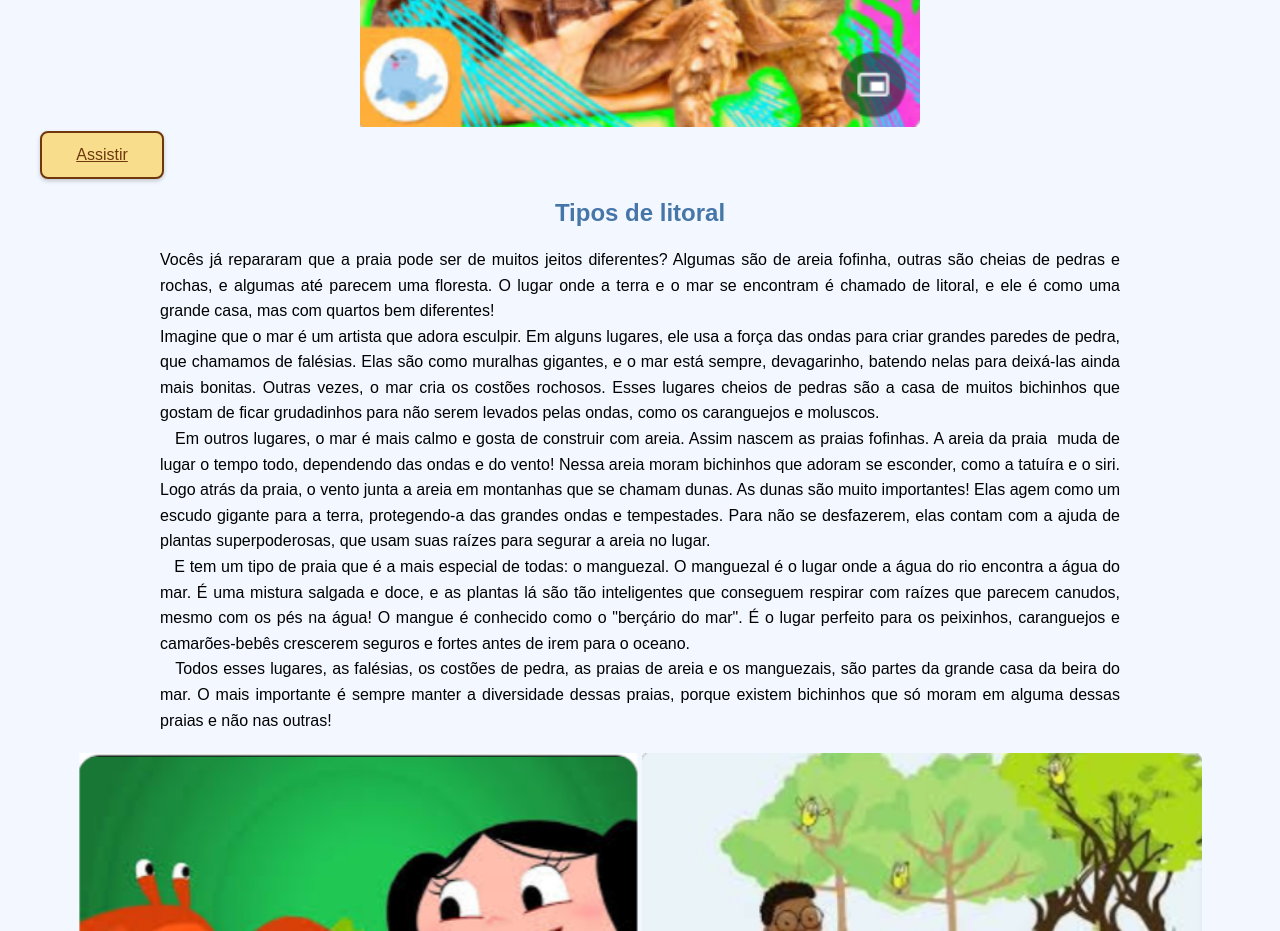
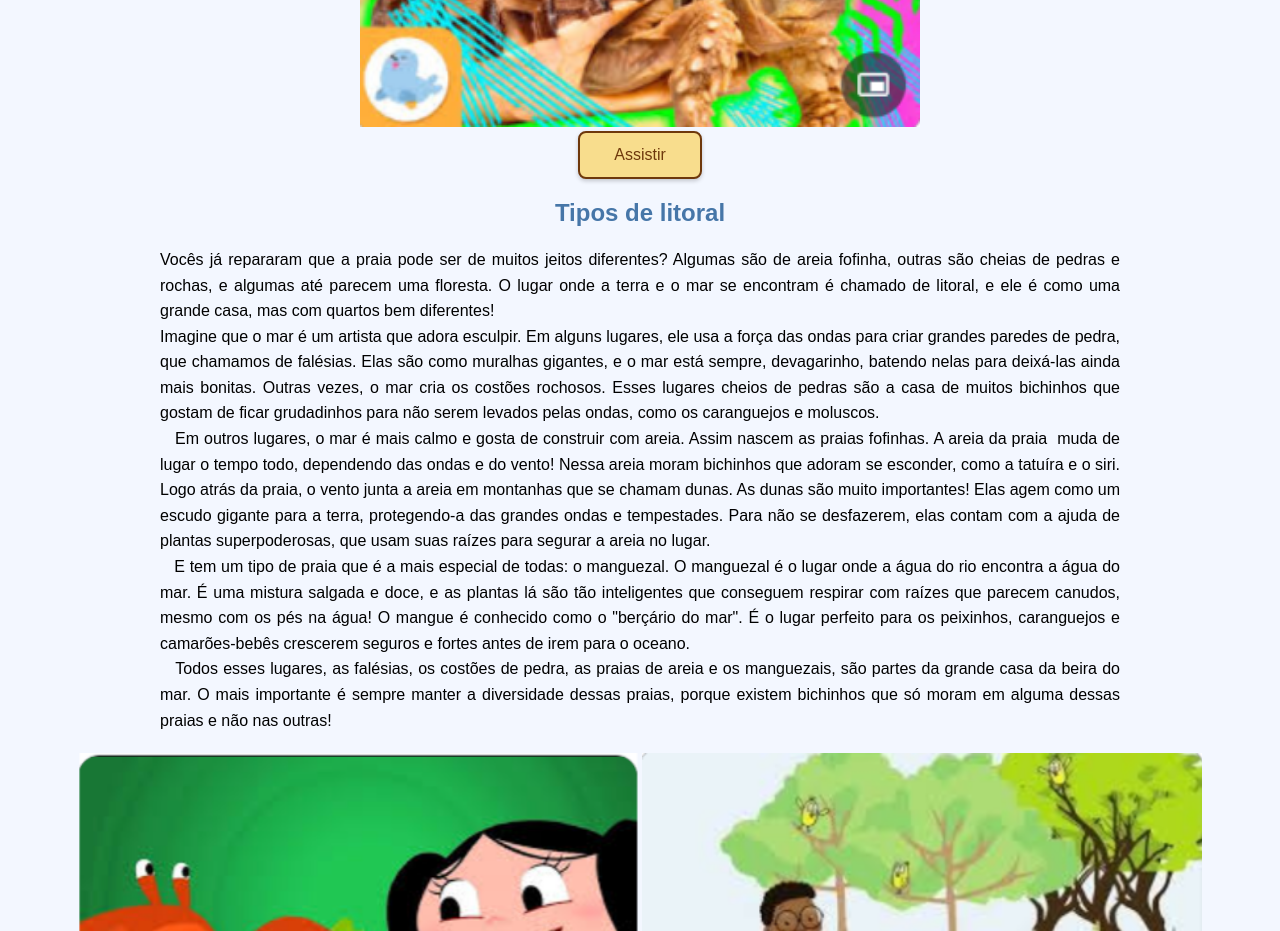
Before and after one commit to Pmasuchette/Site, a plain HTML site: page html/pe_na_areia.html in a window 1280 px wide. Shown: the part 1000-1931 px from the top of the page. Drawn offline with Linux system fonts and the light colour scheme; files whose address does not match are found by name; a web font is replaced by a local one.

Commit message:
Update style.css

```diff
--- a/style.css
+++ b/style.css
@@ -285,7 +285,13 @@ nav a:hover {
 }
 .area-botao{ font-family: 'Madimi One', sans-serif;}
 /*=======================================Botões=========================================*/
+.tema-botao {
+  display: flex;
+  justify-content: center;
+  width: 100%;
+}
 .meu-botao-1 {
+  text-decoration: none;
   display: flex;
   align-items: center;
   justify-content: center;
```
